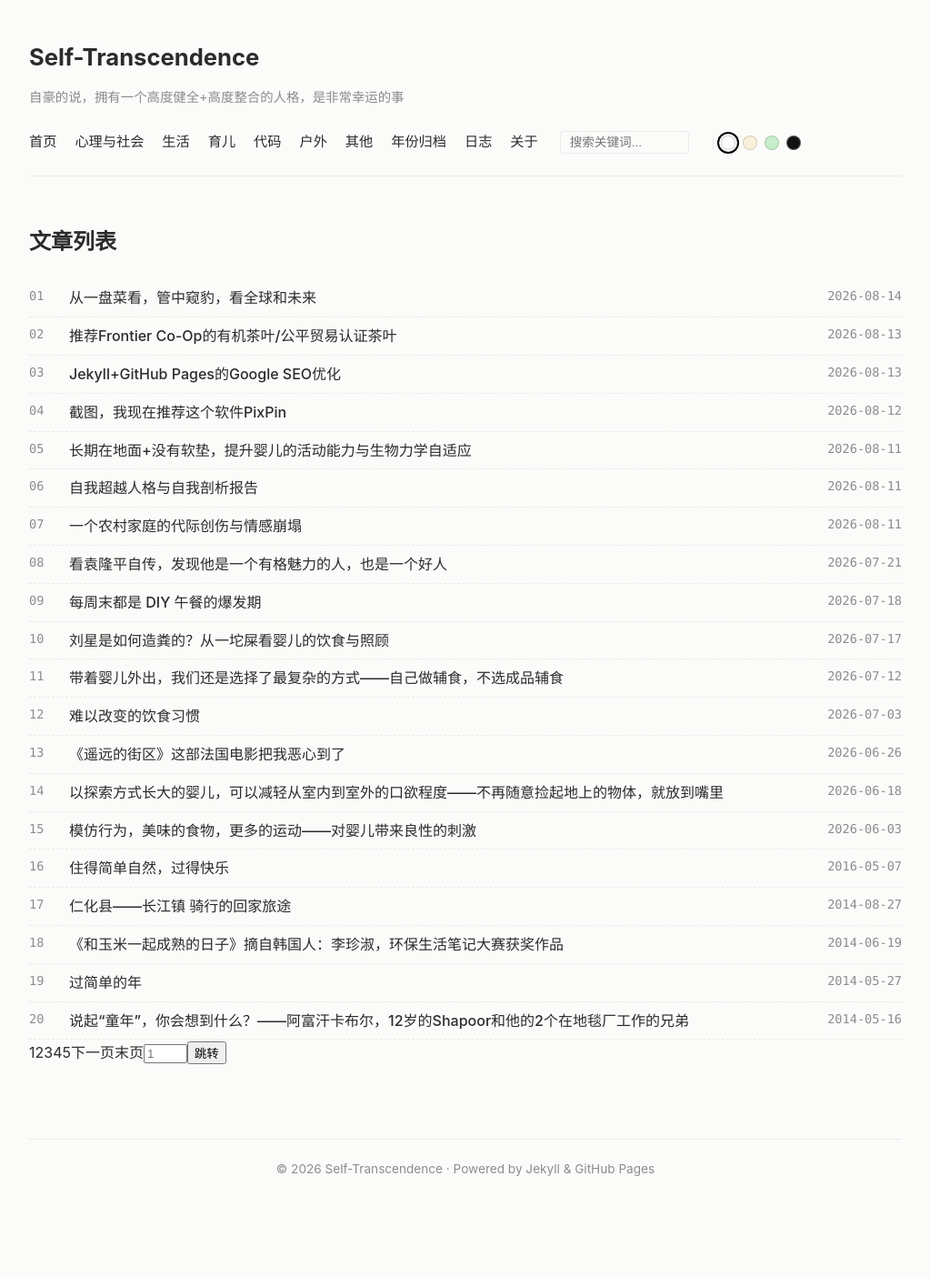
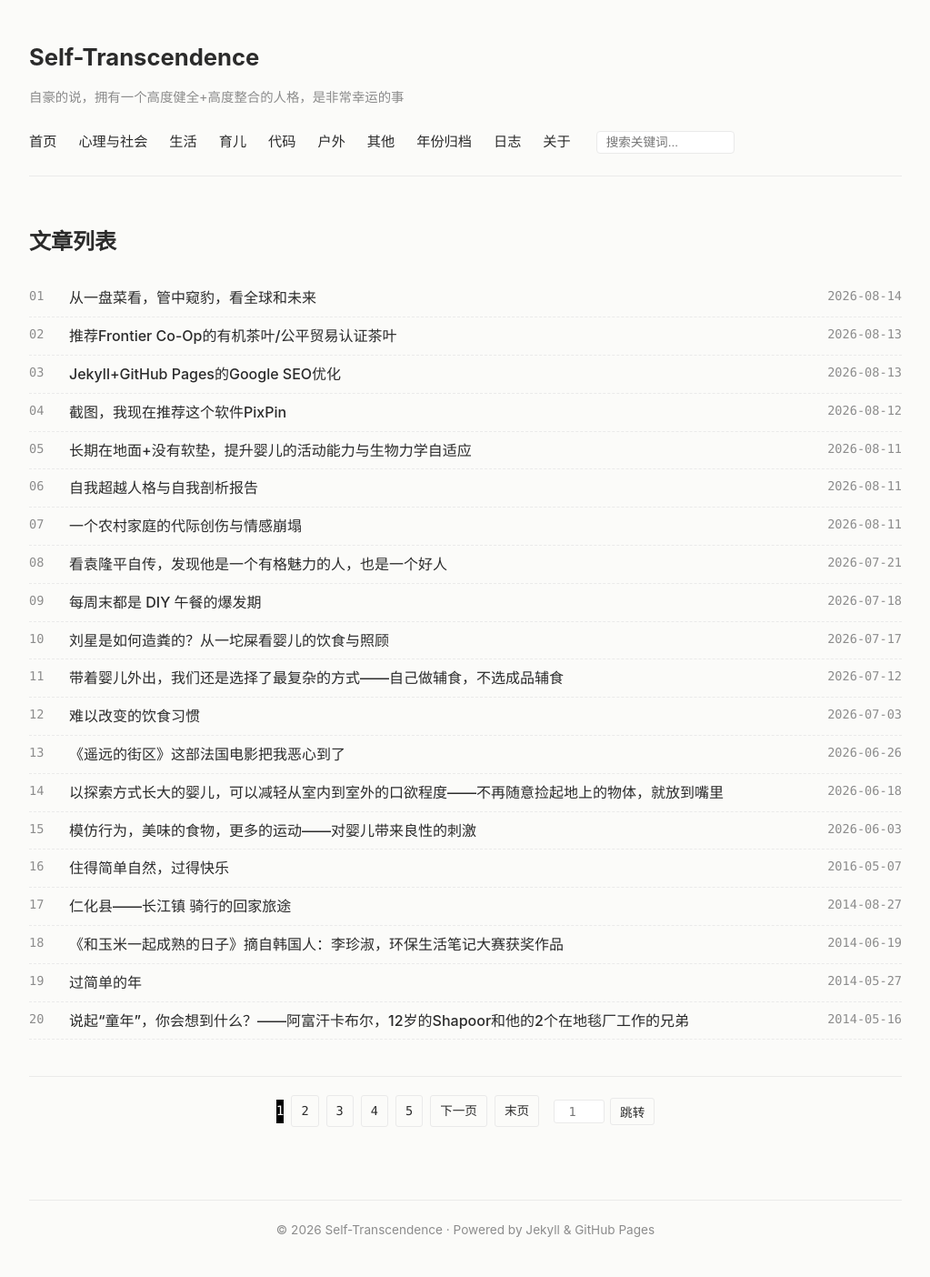
Before and after one commit to Natural-system/self-transcendence, a Jekyll site: the page built from index.html, in a window 1280 px wide. Shown: the whole page at 91% size, without its empty margins (128-1151 px from the left). Built offline with Jekyll 4.4.1, drawn with Linux system fonts in a browser that asks for light colours; before the commit the page ends 1338 px from its top, so only the background shows below that.

Commit message:
调整文章页面

```diff
--- a/_layouts/default.html
+++ b/_layouts/default.html
@@ -17,61 +17,18 @@
   <!-- 规范链接 -->
   <link rel="canonical" href="{{ page.url | absolute_url }}">
 
-  <!-- 1. 防闪烁脚本：优先读取本地主题配置并应用到 <html> 标签 -->
-  <script>
-    (function() {
-      var savedTheme = localStorage.getItem('theme') || 'light';
-      document.documentElement.setAttribute('data-theme', savedTheme);
-    })();
-  </script>
-
   <style>
     /* ========================================== */
-    /* --- 1. 全局 CSS 变量与主题配置 --- */
+    /* --- 1. 全局 CSS 变量配置 --- */
     /* ========================================== */
-    :root, html[data-theme="light"] {
+    :root {
       --bg-color: #fbfbf9;
       --text-color: #2b2b2b;
       --muted-color: #8c8c8c;
       --border-color: #eaeaea;
       --accent-color: #000000;
-      --code-bg: #1e1e1e;
-      --code-border: transparent;
       --font-main: -apple-system, BlinkMacSystemFont, "Segoe UI", Roboto, "Helvetica Neue", Arial, sans-serif;
       --font-mono: "SFMono-Regular", Consolas, "Fira Code", "Liberation Mono", Menlo, monospace;
-    }
-
-    /* 暖黄 / 羊皮纸模式 */
-    html[data-theme="warm"] {
-      --bg-color: #fbf0d9;
-      --text-color: #3f3935;
-      --muted-color: #8c8275;
-      --border-color: #e4d8c1;
-      --accent-color: #2b2521;
-      --code-bg: #1e1e1e;
-      --code-border: transparent;
-    }
-
-    /* 护眼绿模式 */
-    html[data-theme="green"] {
-      --bg-color: #c7edcc;
-      --text-color: #233329;
-      --muted-color: #6b8273;
-      --border-color: #b3dfb9;
-      --accent-color: #111c15;
-      --code-bg: #1e1e1e;
-      --code-border: transparent;
-    }
-
-    /* 暗黑模式 */
-    html[data-theme="dark"] {
-      --bg-color: #121212;
-      --text-color: #e0e0e0;
-      --muted-color: #888888;
-      --border-color: #2a2a2a;
-      --accent-color: #ffffff;
-      --code-bg: #1e1e1e;
-      --code-border: #333333;
     }
 
     body {
@@ -81,7 +38,6 @@
       line-height: 1.8;
       margin: 0;
       padding: 0;
-      transition: background-color 0.3s ease, color 0.3s ease;
     }
 
     a {
@@ -96,13 +52,14 @@
     }
 
     /* ========================================== */
-    /* --- 2. 通用深色代码块样式 --- */
+    /* --- 2. 通用深色代码块样式 (源头彻底防撑爆 + 支持复制按钮定位) --- */
     /* ========================================== */
+    /* Jekyll 生成的代码块外层容器兼容覆盖 */
     .highlight,
     figure.highlight,
     div.highlighter-rouge,
     .highlighter-rouge div.highlight {
-      position: relative !important;
+      position: relative !important;     /* 必须相对定位，用于放置右上角复制按钮 */
       max-width: 100% !important;
       min-width: 0 !important;
       overflow-x: auto !important;
@@ -111,35 +68,33 @@
     }
 
     pre {
-      position: relative !important;
-      background-color: var(--code-bg) !important;
-      border: 1px solid var(--code-border);
-      color: #9cdcfe !important;
+      position: relative !important;     /* 必须相对定位 */
+      background-color: #1e1e1e !important; /* 暗黑背景色 */
+      color: #9cdcfe !important;           /* 默认浅蓝代码文字 */
       padding: 16px 18px 14px 18px;
       border-radius: 8px;
-      font-family: var(--font-mono);
+      font-family: var(--font-mono);       /* 使用等宽字体变量 */
       font-size: 14px;
       line-height: 1.6;
-      margin: 0;
+      margin: 0;                           /* 由外层统一处理 margin */
       max-width: 100% !important;
       min-width: 0 !important;
-      overflow-x: auto !important;
+      overflow-x: auto !important;          /* 超出时出现横向滚动条 */
       box-shadow: 0 2px 8px rgba(0, 0, 0, 0.15);
       box-sizing: border-box;
-      transition: background-color 0.3s ease, border-color 0.3s ease;
     }
 
     pre code {
       background-color: transparent !important;
       color: inherit !important;
       padding: 0;
-      white-space: pre !important;
+      white-space: pre !important;         /* 保持代码排版格式并支持横向滚动 */
       word-break: normal !important;
       display: block;
     }
 
     p code, li code {
-      background-color: rgba(0, 0, 0, 0.06);
+      background-color: #f0f0ec;
       padding: 2px 6px;
       border-radius: 4px;
       font-family: var(--font-mono);
@@ -147,12 +102,7 @@
       word-break: break-word;
     }
 
-    html[data-theme="dark"] p code,
-    html[data-theme="dark"] li code {
-      background-color: rgba(255, 255, 255, 0.1);
-    }
-
-    /* 代码块复制按钮样式 */
+    /* 代码块右上角一键复制按钮样式 */
     .copy-code-button {
       position: absolute;
       top: 8px;
@@ -199,11 +150,18 @@
       max-width: 100%;
       height: auto;
     }
-
     /* 文章正文表格样式 */
     main table, article table {
       width: 100%;
-      border-collapse: collapse;
+      border-collapse: collapse;  /* 折叠边框，避免边框间间隙 */
+      margin: 1.5em 0;
+      font-size: 0.95rem;
+    }
+
+/* 文章正文表格样式 */
+    main table, article table {
+      width: 100%;
+      border-collapse: collapse;  /* 折叠边框，避免边框间间隙 */
       margin: 1.5em 0;
       font-size: 0.95rem;
     }
@@ -211,27 +169,29 @@
     main th, article th,
     main td, article td {
       padding: 8px 12px;
-      border: 1px solid var(--border-color);
+      border: 1px solid var(--border-color); /* 使用全局配置的浅灰边框色 */
       text-align: left;
     }
 
     main th, article th {
-      background-color: rgba(0, 0, 0, 0.03);
+      background-color: #f0f0ec;            /* 表头浅灰背景 */
       font-weight: 600;
     }
 
     main tr:nth-child(even), article tr:nth-child(even) {
-      background-color: rgba(0, 0, 0, 0.015);
+      background-color: rgba(0, 0, 0, 0.015); /* 偶数行微弱背景色，增加可读性 */
     }
 
-    /* 全局文章引用块样式 */
+    /* ========================================== */
+    /* --- 2.1 全局文章引用块 (blockquote) 样式 --- */
+    /* ========================================== */
     main blockquote, article blockquote, .post-content blockquote {
       margin: 1.5em 0;
       padding: 10px 16px;
-      background-color: rgba(0, 0, 0, 0.03);
-      border-left: 4px solid var(--accent-color);
-      color: var(--muted-color);
-      border-radius: 0 4px 4px 0;
+      background-color: #f7f7f5;               /* 极浅灰衬底色 */
+      border-left: 4px solid var(--accent-color); /* 左侧醒目竖线 */
+      color: #555555;                          /* 略浅的文字颜色，提升层级感 */
+      border-radius: 0 4px 4px 0;              /* 右侧微小圆角 */
     }
 
     main blockquote p, article blockquote p, .post-content blockquote p {
@@ -240,13 +200,12 @@
     }
 
     main blockquote p:last-child, article blockquote p:last-child {
-      margin-bottom: 0;
+      margin-bottom: 0;                        /* 清除最后一段多余下边距 */
     }
 
     /* ========================================== */
-    /* --- 3. 页面布局与主题切换 UI --- */
-    /* ========================================== */
-    .progress-container {
+    /* --- 3. 页面基础布局样式 --- */
+    /* ========================================== */    .progress-container {
       position: fixed;
       top: 0;
       left: 0;
@@ -290,7 +249,7 @@
     nav.site-nav {
       display: flex;
       flex-wrap: wrap;
-      gap: 16px 20px;
+      gap: 16px 24px;
       align-items: center;
       font-size: 0.95rem;
       font-weight: 500;
@@ -313,58 +272,19 @@
     }
 
     .nav-search-input {
-      width: 120px;
+      width: 130px;
       padding: 4px 10px;
       font-size: 0.85rem;
       border: 1px solid var(--border-color);
-      background-color: var(--bg-color);
-      color: var(--text-color);
+      background-color: #ffffff;
       border-radius: 4px;
       outline: none;
       transition: border-color 0.2s ease, width 0.2s ease;
     }
     .nav-search-input:focus {
       border-color: var(--accent-color);
-      width: 150px;
+      width: 160px;
     }
-
-    /* 主题切换按钮 */
-    .theme-switcher {
-      display: inline-flex;
-      align-items: center;
-      gap: 8px;
-      margin-left: 6px;
-      padding-left: 8px;
-      border-left: 1px solid var(--border-color);
-      position: relative;
-      z-index: 99;
-    }
-
-    .theme-dot {
-      width: 16px;
-      height: 16px;
-      border-radius: 50%;
-      cursor: pointer;
-      border: 1.5px solid rgba(0, 0, 0, 0.15);
-      box-sizing: border-box;
-      transition: transform 0.2s ease, border-color 0.2s ease, box-shadow 0.2s ease;
-      position: relative;
-      display: inline-block;
-      pointer-events: auto;
-    }
-
-    .theme-dot:hover {
-      transform: scale(1.25);
-    }
-
-    .theme-dot.active {
-      box-shadow: 0 0 0 2px var(--bg-color), 0 0 0 4px var(--accent-color);
-    }
-
-    .theme-dot[data-set-theme="light"] { background-color: #fbfbf9; }
-    .theme-dot[data-set-theme="warm"]  { background-color: #fbf0d9; }
-    .theme-dot[data-set-theme="green"] { background-color: #c7edcc; }
-    .theme-dot[data-set-theme="dark"]  { background-color: #121212; border-color: rgba(255, 255, 255, 0.3); }
 
     .post-list {
       list-style: none;
@@ -409,6 +329,66 @@
       white-space: nowrap;
     }
 
+    /* 双栏文章布局 (左侧目录，右侧正文)
+       核心关键项：显式使用 minmax(0, 1fr) 阻止弹性网格被代码块强制撑宽 */
+    .layout-grid {
+      display: grid;
+      grid-template-columns: 240px minmax(0, 1fr);
+      gap: 50px;
+      align-items: start;
+    }
+
+    @media (max-width: 850px) {
+      .layout-grid {
+        grid-template-columns: minmax(0, 1fr);
+      }
+      .sidebar-toc {
+        display: none; /* 小屏幕自动隐藏左侧目录 */
+      }
+    }
+
+    .sidebar-toc {
+      position: sticky;
+      top: 40px;
+      background: #f4f4f0;
+      padding: 18px;
+      border-radius: 4px;
+      font-size: 0.85rem;
+      max-height: calc(100vh - 80px);
+      overflow-y: auto;
+    }
+
+    .toc-title {
+      font-weight: 700;
+      color: var(--muted-color);
+      margin-bottom: 10px;
+      padding-bottom: 5px;
+      border-bottom: 1px solid var(--border-color);
+    }
+
+    .toc-content ul {
+      padding-left: 15px;
+      margin: 5px 0;
+    }
+
+    .article-header {
+      margin-bottom: 30px;
+      border-bottom: 1px solid var(--border-color);
+      padding-bottom: 15px;
+    }
+
+    .article-title {
+      font-size: 1.8rem;
+      line-height: 1.3;
+      margin: 0 0 10px 0;
+    }
+
+    .meta-info {
+      font-size: 0.85rem;
+      color: var(--muted-color);
+      font-family: var(--font-mono);
+    }
+
     footer {
       margin-top: 80px;
       padding-top: 20px;
@@ -416,6 +396,128 @@
       font-size: 0.85rem;
       color: var(--muted-color);
       text-align: center;
+    }
+
+    .pagination {
+      display: flex;
+      flex-wrap: wrap;
+      align-items: center;
+      justify-content: center;
+      gap: 8px;
+      margin-top: 40px;
+      padding-top: 20px;
+      border-top: 1px solid var(--border-color);
+      font-size: 0.9rem;
+      font-family: var(--font-mono);
+    }
+
+    .pagination a, .pagination button {
+      background: transparent;
+      border: 1px solid var(--border-color);
+      color: var(--text-color);
+      padding: 4px 10px;
+      border-radius: 3px;
+      cursor: pointer;
+      text-decoration: none;
+      font-family: inherit;
+      font-size: 0.85rem;
+      transition: all 0.2s ease;
+    }
+
+    .pagination a:hover, .pagination button:hover {
+      border-color: var(--accent-color);
+      background-color: #f0f0ec;
+      text-decoration: none;
+    }
+
+    .pagination .active {
+      background-color: var(--accent-color);
+      color: #ffffff;
+      border-color: var(--accent-color);
+    }
+
+    .pagination .disabled {
+      opacity: 0.4;
+      cursor: not-allowed;
+      border-color: var(--border-color) !important;
+      background: transparent !important;
+    }
+
+    .pagination-jump {
+      display: flex;
+      align-items: center;
+      gap: 6px;
+      margin-left: 8px;
+    }
+
+    .pagination-jump input {
+      width: 42px;
+      padding: 4px 6px;
+      border: 1px solid var(--border-color);
+      background: #ffffff;
+      border-radius: 3px;
+      text-align: center;
+      font-family: var(--font-mono);
+      font-size: 0.85rem;
+      outline: none;
+    }
+
+    .pagination-jump input:focus {
+      border-color: var(--accent-color);
+    }
+
+    /* 年份归档折叠控制 */
+    .year-toggle-checkbox {
+      display: none;
+    }
+
+    .year-block .post-list .more-post {
+      display: none;
+    }
+
+    .btn-toggle-year {
+      display: inline-flex;
+      align-items: center;
+      gap: 6px;
+      margin-top: 14px;
+      padding: 8px 18px;
+      font-size: 0.95rem;
+      font-weight: 500;
+      color: var(--text-color);
+      background-color: #f0f0ec;
+      border: 1px solid #dcdcd8;
+      border-radius: 5px;
+      cursor: pointer;
+      transition: all 0.2s ease;
+      box-shadow: 0 1px 3px rgba(0, 0, 0, 0.06);
+    }
+
+    .btn-toggle-year:hover {
+      color: #ffffff;
+      background-color: var(--accent-color);
+      border-color: var(--accent-color);
+    }
+
+    .btn-toggle-year .arrow-icon {
+      font-size: 0.85rem;
+      font-weight: bold;
+      line-height: 1;
+    }
+
+    .btn-collapse {
+      display: none;
+    }
+
+    .year-toggle-checkbox:checked ~ .post-list .more-post {
+      display: flex !important;
+    }
+
+    .year-toggle-checkbox:checked ~ .btn-expand {
+      display: none !important;
+    }
+
+    .year-toggle-checkbox:checked ~ .btn-collapse {
+      display: inline-flex !important;
     }
 
     /* 全局搜索弹窗样式 */
@@ -434,14 +536,28 @@
     .search-modal-content {
       max-width: 680px;
       margin: 80px auto 0;
-      background: var(--bg-color);
-      color: var(--text-color);
-      border: 1px solid var(--border-color);
+      background: #ffffff;
       border-radius: 8px;
       padding: 20px;
       box-shadow: 0 4px 25px rgba(0, 0, 0, 0.2);
       max-height: 70vh;
       overflow-y: auto;
+    }
+
+    /* 年份归档未展开时的渐隐效果 */
+    .year-toggle-checkbox:not(:checked) ~ .post-list .post-item:nth-child(9) {
+      opacity: 0.65;
+      transition: opacity 0.3s ease;
+    }
+
+    .year-toggle-checkbox:not(:checked) ~ .post-list .post-item:nth-child(10) {
+      opacity: 0.35;
+      transition: opacity 0.3s ease;
+    }
+
+    .year-toggle-checkbox:not(:checked) ~ .post-list .post-item:nth-child(9):hover,
+    .year-toggle-checkbox:not(:checked) ~ .post-list .post-item:nth-child(10):hover {
+      opacity: 1;
     }
   </style>
 </head>
@@ -474,14 +590,6 @@
         <div style="display: inline-flex; align-items: center; margin-left: 4px;">
           <input type="text" id="global-search-input" class="nav-search-input" placeholder="搜索关键词..." oninput="handleGlobalSearch()">
         </div>
-
-        <!-- 主题颜色切换器 -->
-        <div class="theme-switcher">
-          <span class="theme-dot" data-set-theme="light" title="日光模式" onclick="changeTheme('light')"></span>
-          <span class="theme-dot" data-set-theme="warm" title="羊皮纸模式" onclick="changeTheme('warm')"></span>
-          <span class="theme-dot" data-set-theme="green" title="护眼绿模式" onclick="changeTheme('green')"></span>
-          <span class="theme-dot" data-set-theme="dark" title="暗黑模式" onclick="changeTheme('dark')"></span>
-        </div>
       </nav>
     </header>
 
@@ -497,37 +605,16 @@
   <!-- 全局搜索弹窗组件 -->
   <div id="search-modal-overlay" onclick="closeSearchModal(event)">
     <div class="search-modal-content" onclick="event.stopPropagation()">
-      <div style="display:flex; justify-content:space-between; align-items:center; border-bottom: 1px solid var(--border-color); padding-bottom: 10px; margin-bottom: 15px;">
-        <h3 style="margin:0; font-size: 1.05rem; color:var(--text-color);">搜索结果</h3>
-        <span onclick="closeSearchModalDirect()" style="cursor:pointer; font-size: 1.4rem; color:var(--muted-color); line-height: 1;">&times;</span>
+      <div style="display:flex; justify-scale:space-between; align-items:center; border-bottom: 1px solid var(--border-color); padding-bottom: 10px; margin-bottom: 15px;">
+        <h3 style="margin:0; font-size: 1.05rem; color:#333;">搜索结果</h3>
+        <span onclick="closeSearchModalDirect()" style="cursor:pointer; font-size: 1.4rem; color:#888; line-height: 1;">&times;</span>
       </div>
       <ul id="search-results-list" class="post-list"></ul>
       <div id="search-no-results" style="display:none; color:var(--muted-color); font-size:0.9rem; padding: 15px 0;">未找到相关文章</div>
     </div>
   </div>
 
-  <!-- 全局 JavaScript 逻辑直接放在布局文件内 -->
   <script>
-    // 0. 主题切换与持久化逻辑
-    function changeTheme(targetTheme) {
-      document.documentElement.setAttribute('data-theme', targetTheme);
-      localStorage.setItem('theme', targetTheme);
-
-      var dots = document.querySelectorAll('.theme-dot');
-      dots.forEach(function(dot) {
-        if (dot.getAttribute('data-set-theme') === targetTheme) {
-          dot.classList.add('active');
-        } else {
-          dot.classList.remove('active');
-        }
-      });
-    }
-
-    document.addEventListener('DOMContentLoaded', function() {
-      var currentTheme = document.documentElement.getAttribute('data-theme') || 'light';
-      changeTheme(currentTheme);
-    });
-
     // 1. 顶部阅读进度条
     window.onscroll = function() {
       var winScroll = document.body.scrollTop || document.documentElement.scrollTop;
```
Also changed, not shown: other parts of _layouts/default.html (+15 -13 lines), _layouts/log.html (+9 -9 lines).
